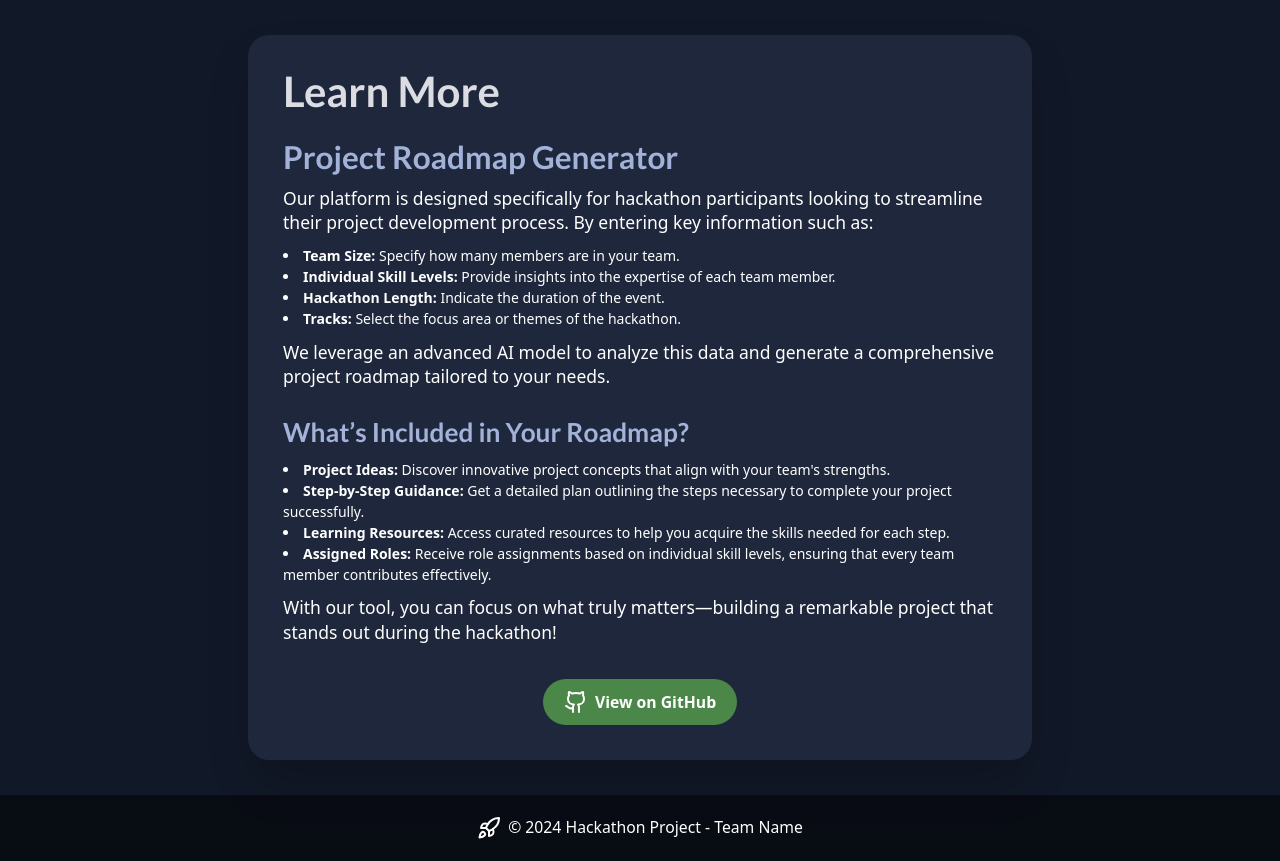
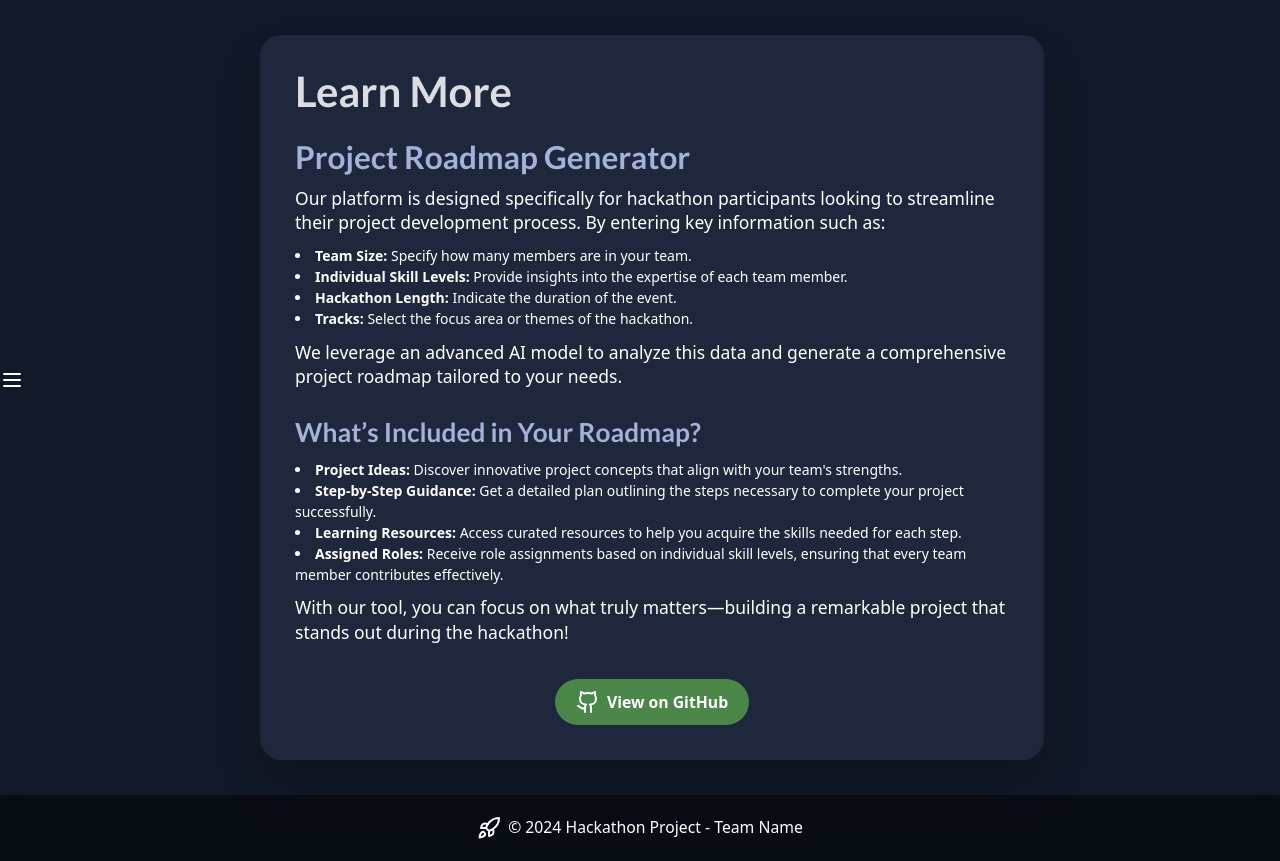
Before and after one commit to JoeyCorbett/hackrmap, a React (Create React App) app: page /learnmore in a window 1280 px wide. Built offline with nearby package versions, Linux system fonts and the light colour scheme; no server answers.

Commit message:
added navbar to learn more page deleted the loading thing that didnt work

```diff
--- a/src/app/(routes)/learnmore.jsx
+++ b/src/app/(routes)/learnmore.jsx
@@ -1,12 +1,14 @@
 import React from 'react';
 import { Github, Rocket } from 'lucide-react';
+import NavBar from "../components/navbar";
 
 const LearnMore = () => {
     return (
         <div className="flex flex-col min-h-screen bg-gray-900 text-white font-sans">
-            <main className = "flex-1 p-10 max-w-4xl mx-auto bg-[#1e273b] shadow-2xl rounded-3xl mt-10">
-                {/* New Learn More Section */}
-                <h1 className='text-5xl text-[#dbdde2] mb-8 font-bold '>Learn More</h1>
+            <div className="flex flex-row h-full">
+                <NavBar /> {/* Mantener NavBar aquí */}
+                <main className="flex-1 p-10 max-w-4xl mx-auto bg-[#1e273b] shadow-2xl rounded-3xl mt-10">
+                    <h1 className='text-5xl text-[#dbdde2] mb-8 font-bold'>Learn More</h1>
                     <h2 className="text-4xl text-[#a3b2d9] mb-3 font-bold">Project Roadmap Generator</h2>
                     <p className="text-xl mb-3">
                         Our platform is designed specifically for hackathon participants looking to streamline their project development process. By entering key information such as:
@@ -40,8 +42,9 @@
                         </a>
                     </div>
                 </main>
+            </div>
 
-            {/* Footer */}
+            {/* Pie de Página */}
             <footer className="bg-black bg-opacity-50 text-white py-6 text-center mt-10 shadow-lg">
                 <p className="flex items-center justify-center">
                     <Rocket className="mr-2" /> © 2024 Hackathon Project - Team Name
--- a/src/app/components/map.jsx
+++ b/src/app/components/map.jsx
@@ -1,5 +1,4 @@
 import React, { useState, useCallback } from 'react';
-import Loading from '../components/loader';
 import {
   ReactFlow,
   Controls,
```
Lines whose indentation alone changed are shown as unchanged.
